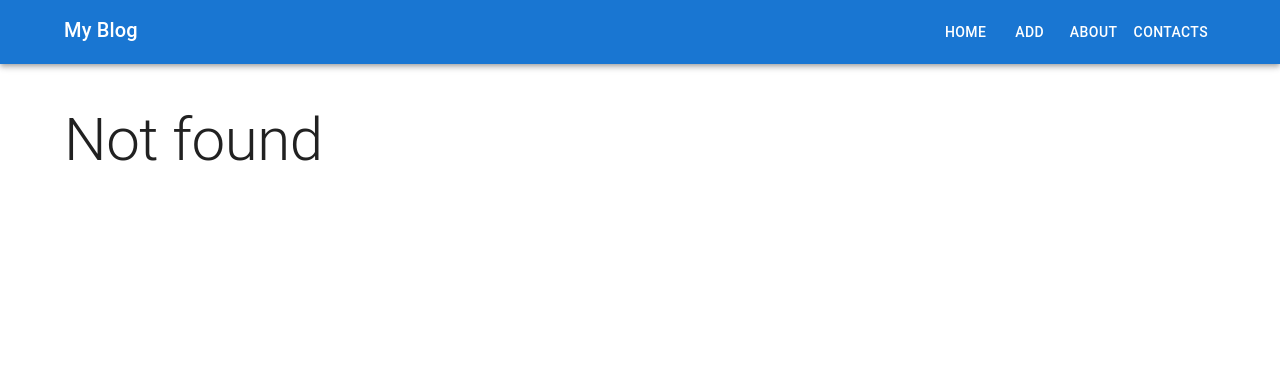
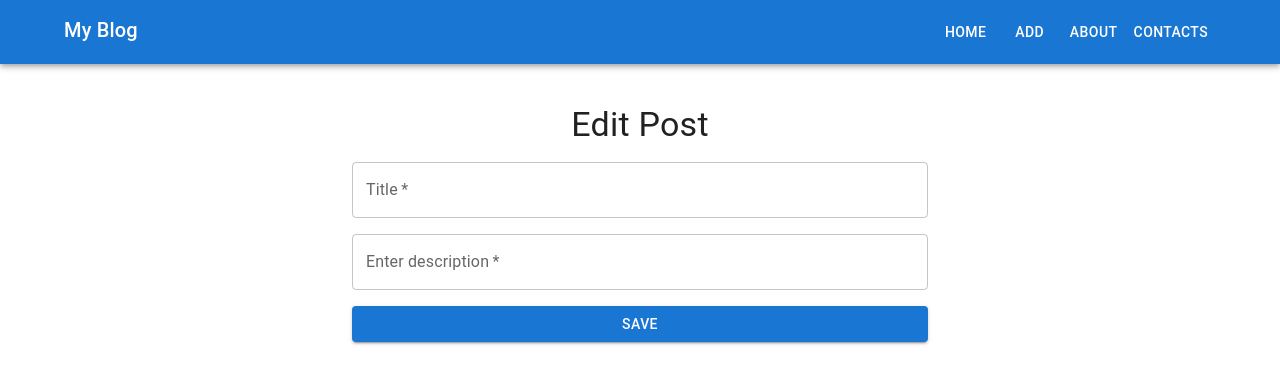
Before and after one commit to allmvna/laba-53-Blog-firebase-, a React (Vite) app: page /posts/1/edit in a window 1280 px wide. Before the commit this address had no page. Shown: the top 384 px of the page. Built offline with nearby package versions, Linux system fonts and the light colour scheme; no server answers.

Commit message:
Added functionality for editing and deleting posts

```diff
--- a/package.json
+++ b/package.json
@@ -15,6 +15,7 @@
   "dependencies": {
     "@emotion/react": "^11.13.3",
     "@emotion/styled": "^11.13.0",
+    "@mui/icons-material": "^6.1.5",
     "@mui/material": "^6.1.5",
     "@mui/styled-engine-sc": "^6.1.5",
     "axios": "^1.7.7",
--- a/src/components/PostForm/PostForm.tsx
+++ b/src/components/PostForm/PostForm.tsx
@@ -1,8 +1,9 @@
-import React, {useState} from 'react';
+import React, {useCallback, useEffect, useState} from 'react';
 import {Button, TextField, Typography} from "@mui/material";
 import Grid from '@mui/material/Grid2';
-import {IPostForm} from "../../types";
+import {IPostAPI, IPostForm} from "../../types";
 import axiosAPI from "../../axiosAPI.ts";
+import {useNavigate, useParams} from "react-router-dom";
 
 const initialState = {
     title: "",
@@ -11,6 +12,18 @@ const initialState = {
 
 const PostForm = () => {
     const [form, setForm] = useState<IPostForm>(initialState);
+    const params = useParams<{ IdPost?: string }>();
+    const navigate = useNavigate();
+
+    const fetchPost = useCallback(async (id: string) => {
+        const response = await axiosAPI.get<IPostAPI>(`posts/${id}.json`);
+        if (response.data) {
+            setForm({
+                title: response.data.title,
+                description: response.data.description,
+            });
+        }
+    }, []);
 
     const onChangeField = (e: React.ChangeEvent<HTMLInputElement>) => {
         const {name, value} = e.target;
@@ -29,14 +42,28 @@ const PostForm = () => {
             date: `${new Date().toLocaleDateString()} ${ new Date().toLocaleTimeString()}`,
         };
 
-        await axiosAPI.post('posts.json', postData);
+        if (params.IdPost) {
+            await axiosAPI.put(`posts/${params.IdPost}.json`, postData);
+            navigate(`/posts/${params.IdPost}`);
+        } else {
+            await axiosAPI.post('posts.json', postData);
+            navigate('/');
+        }
+    };
 
-        setForm(initialState);
-    };
+
+    useEffect(() => {
+        if (params.IdPost) {
+            void fetchPost(params.IdPost);
+        }
+    }, [params.IdPost, fetchPost]);
+
 
     return (
         <>
-            <Typography sx={{textAlign: 'center'}} variant='h4'>Add new post</Typography>
+            <Typography sx={{ textAlign: 'center' }} variant='h4'>
+                {params.IdPost ? 'Edit Post' : 'Add New Post'}
+            </Typography>
                     <form onSubmit={onSubmitForm} className='mt-3'>
                         <Grid container spacing={2} sx={{mx: 'auto', width: '50%'}}>
                             <Grid size={12}>
@@ -64,7 +91,9 @@ const PostForm = () => {
                                 />
                             </Grid>
                             <Grid size={12}>
-                                <Button sx={{ width: '100%'}} type='submit' variant="contained">Save</Button>
+                                <Button sx={{ width: '100%'}} type='submit' variant="contained">
+                                    {params.IdPost ? 'Save' : 'Add'}
+                                </Button>
                             </Grid>
                         </Grid>
                     </form>
--- a/src/containers/Blog/Blog.tsx
+++ b/src/containers/Blog/Blog.tsx
@@ -5,7 +5,8 @@ import Home from "../Home/Home.tsx";
 import Contacts from "../Contacts/Contacts.tsx";
 import Add from "../Add/Add.tsx";
 import About from "../About/About.tsx";
-import IdPost from "../../components/IdPost/IdPost.tsx";
+import IdPost from "../IdPost/IdPost.tsx";
+import PostForm from "../../components/PostForm/PostForm.tsx";
 
 const Blog = () => {
     return (
@@ -18,6 +19,7 @@ const Blog = () => {
                     <Route path="/" element={<Home/>}/>
                     <Route path="/posts" element={<Home/>}/>
                     <Route path="/posts/:IdPost" element={<IdPost/>} />
+                    <Route path="/posts/:IdPost/edit" element={<PostForm/>} />
                     <Route path="/new-post" element={<Add/>}/>
                     <Route path="/about" element={<About/>}/>
                     <Route path="/contacts" element={<Contacts/>}/>
--- a/src/components/IdPost/IdPost.tsx
+++ b/src/containers/IdPost/IdPost.tsx
@@ -1,12 +1,16 @@
-import {useParams} from "react-router-dom";
+import {NavLink, useParams, useNavigate} from "react-router-dom";
 import {useCallback, useEffect, useState} from "react";
 import {IPostAPI} from "../../types";
 import axiosAPI from "../../axiosAPI.ts";
-import {Alert, Card, CardContent, Typography} from "@mui/material";
+import {Alert, Button, Card, CardActions, CardContent, Typography} from "@mui/material";
+import DeleteIcon from '@mui/icons-material/Delete';
+import FormatListBulletedIcon from '@mui/icons-material/FormatListBulleted';
+
 
 const IdPost = () => {
     const [post, setPost] = useState<IPostAPI | null>(null);
     const params = useParams<{ IdPost: string }>();
+    const navigate = useNavigate();
 
     const fetchOnePost = useCallback(async (id: string) => {
         const response: {data: IPostAPI} = await axiosAPI<IPostAPI>(`posts/${id}.json`);
@@ -15,6 +19,12 @@ const IdPost = () => {
             setPost(response.data);
         }
     }, []);
+
+    const deletePost = async () => {
+        await axiosAPI.delete(`posts/${params.IdPost}.json`);
+        navigate('/');
+
+    };
 
     useEffect(() => {
         if (params.IdPost) {
@@ -34,7 +44,15 @@ const IdPost = () => {
                         </Typography>
                         <hr/>
                         <Typography sx={{fontSize: 18 }}>Title: {post.title}</Typography>
-                        <Typography sx={{fontSize: 18 }}>Description: {post.description}</Typography>
+                        <Typography sx={{fontSize: 16 }}>Description: {post.description}</Typography>
+                        <CardActions sx={{ justifyContent: 'flex-end' }}>
+                            <Button component={NavLink} to={`/posts/${params.IdPost}/edit`} variant="contained" color="success" size="small" startIcon={<FormatListBulletedIcon/>}>
+                                Edit
+                            </Button>
+                            <Button variant="contained" color="error" size="small" startIcon={<DeleteIcon />} onClick={deletePost}>
+                                Delete
+                            </Button>
+                        </CardActions>
                     </CardContent>
                 </Card>
             ) : (
```
Also changed, not shown: 1 other file (tests, documents, lock files or other folders).
